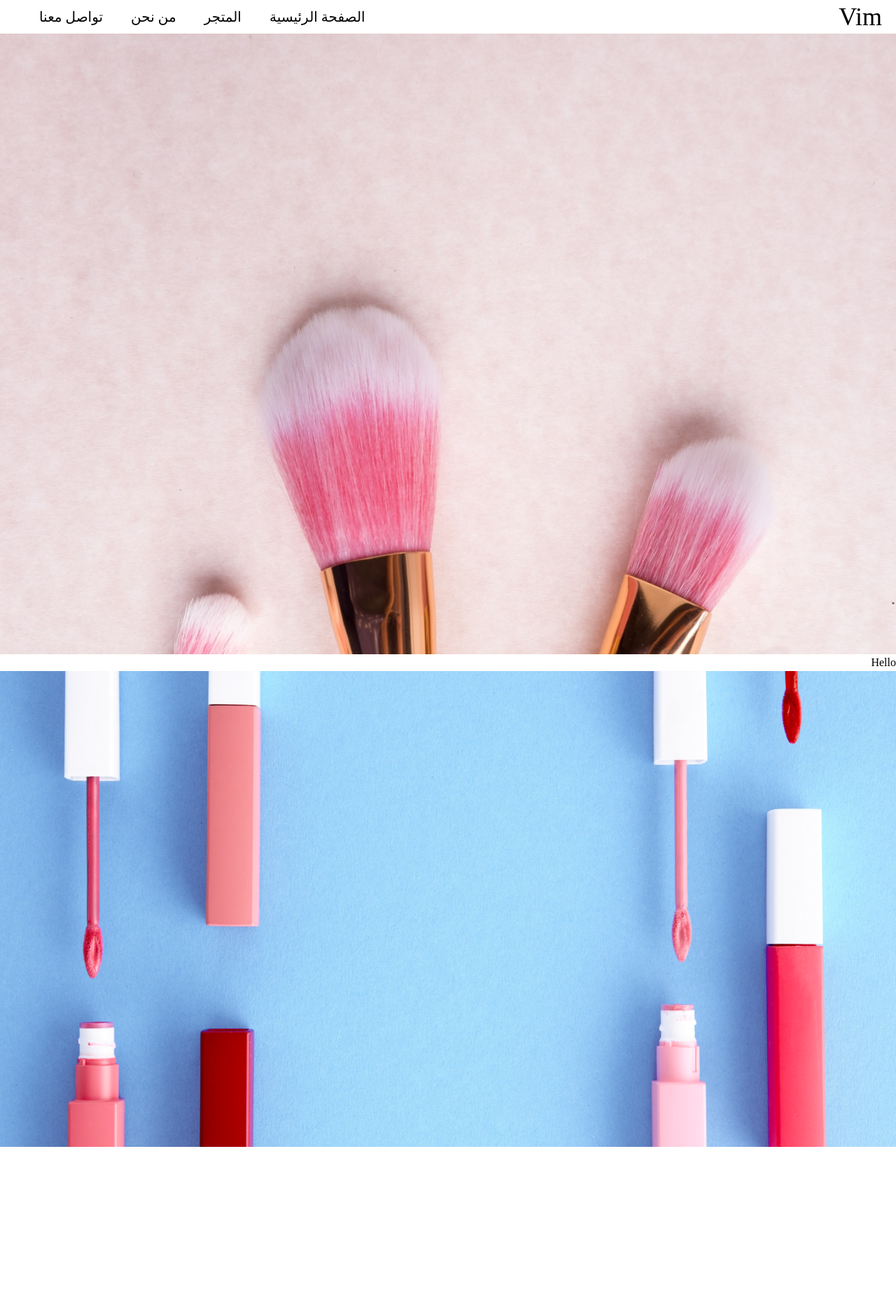
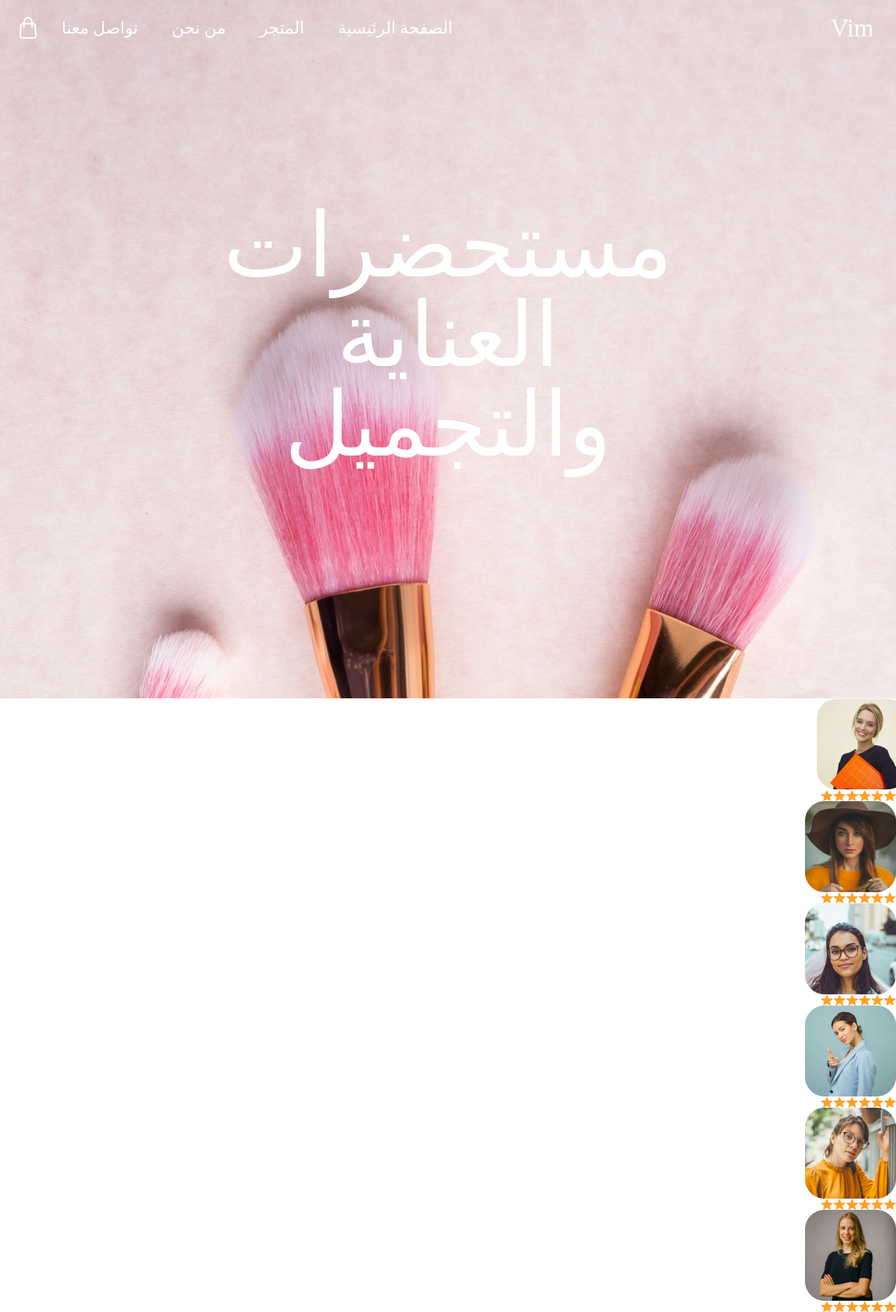
Before and after one commit to Ali-TG/vamill_vim, a React (Vite) app: page / in a window 1280 px wide. Shown: the whole page at 70% size. Before the commit the page ends 1639 px from the top, so only its background shows below. Built offline with nearby package versions, Linux system fonts and the light colour scheme; a web font is replaced by a local one.

Commit message:
Update - 3

```diff
--- a/src/App.jsx
+++ b/src/App.jsx
@@ -11,12 +11,12 @@ const App = () => {
         <div className='min-h-screen relative flex flex-col'>
           <NavBar/>
             <Routes>
-              <Route index element={<Home/>}/>
+              <Route path='/' element={<Home/>}/>
               <Route path='/shop' element={<Shop/>}/>
               <Route path='/about' element={<About/>}/>
               <Route path='/contact' element={<Contact/>}/>
             </Routes>
-          <Footer/>
+            {/* <Footer/> */}
         </div>
     )
 };
--- a/src/components/NavBar/NavBar.jsx
+++ b/src/components/NavBar/NavBar.jsx
@@ -1,23 +1,35 @@
 import { useState } from "react";
 import { Cross as Hamburger } from 'hamburger-react';
 import Cart from "../Pages/Cart/Cart";
-import { Link } from 'react-router-dom'
+import { json, Link } from 'react-router-dom'
 
-const NavBar = () => {
-    const [isOpen, setOpen] = useState(false)
-    const NavItems = [
-                    {name:'الصفحة الرئيسية', href:'/'},
-                    {name:'المتجر', href:'/shop'},
-                    {name:'من نحن', href:'/about'},
-                    {name:'تواصل معنا', href:'/contact'}]
+
+
+const NavBar = (props) => {
+
     return(
         <header>
-            <nav>
-                <div className='mobile'>
+            <DesktopNav/>
+            <MobileNav/>
+        </header>
+    )
+}
+
+const MobileNav = () => {
+    const NavItems = [
+        {name:'الصفحة الرئيسية', href:'/', background: 'bg-home'},
+        {name:'المتجر', href:'/shop', background: 'bg-shop'},
+        {name:'من نحن', href:'/about', background: 'bg-about'},
+        {name:'تواصل معنا', href:'/contact', background: 'bg-contact'}]
+    const [isOpen, setOpen] = useState(false)
+
+    return(
+        <nav>
+            <div className='mobile'>
                     <h1 className='text-4xl p-1'><a href="/">Vim</a></h1>
                     <div className='flex items-center justify-between'>
                         <Cart/>
-                        <Hamburger toggled={isOpen} toggle={setOpen} rounded color={!isOpen ? '#000' : '#fff'}/>
+                        <Hamburger toggled={isOpen} toggle={setOpen} rounded color={!isOpen ? '#fff' : '#000'}/>
                     </div>
                 </div>
                 <div>
@@ -27,16 +39,79 @@ const NavBar = () => {
                         </ul>
                     </div>
                 </div>
+        </nav>
+    )
+}
+
+const DesktopNav = () => {
+    const [background, setBackground] = useState('bg-home')
+    const [content, setContent] = useState(<HomeContent/>)
+    const NavItems = [
+        {name:'الصفحة الرئيسية', href:'/', background: 'bg-home', texts: <HomeContent/>},
+        {name:'المتجر', href:'/shop', background: 'bg-shop', texts: <ShopContent/>},
+        {name:'من نحن', href:'/about', background: 'bg-about', texts: <AboutContent/>},
+        {name:'تواصل معنا', href:'/contact', background: 'bg-contact', texts: <ContactForm/>}]
+
+
+    return(
+        <nav className={`${background} w-full h-[998px] bg-center`}>
+            <div>
                 <div className='desktop'>
-                    <h1 className='text-4xl p-1'><a href="/">Vim</a></h1>
-                    <div>
-                        <ul className='flex items-center justify-between'>
-                            {NavItems.map((item) => {return <li key={item.name} className='ml-10'><Link to={item.href}>{item.name}</Link></li>})}
-                        </ul>
-                    </div>
+                        <h1 className='text-4xl p-4'><a href="/">Vim</a></h1>
+                        <div className='flex items-center justify-between'>
+                            <ul className={'flex items-center justify-between'}>
+                                {NavItems.map((item) => {return <li key={item.name} onClick={() => setContent(item.texts)} className=' text-2xl m-6'><Link to={item.href} onClick={() => {return setBackground(item.background)}}>{item.name}</Link></li>})}
+                            </ul>
+                            <Cart/>
+                        </div>
                 </div>
-            </nav>
-        </header>
+                {content}
+            </div>
+        </nav>
+    )
+}
+
+const HomeContent = () => {
+    return(
+        <h1 className='flex items-center justify-center pt-52 mx-auto text-9xl w-[550px] text-center text-white'>مستحضرات العناية والتجميل</h1>
+    )
+}
+
+const ShopContent = () => {
+    return(
+        <h1 className='flex items-start pt-36 mr-8 text-8xl w-[600px] text-white'>اكتشف أفضل العلامات
+        التجارية
+        </h1>
+    )
+}
+
+const AboutContent = () => {
+    return(
+        <h1 className='flex items-start justify-center pt-36 text-9xl text-white'>من نحن</h1>
+    )
+}
+
+const ContactForm = () => {
+    const InputInfo = [
+                {name:"Name", type:"text", placeholder:"الاسم"},
+                {name:"Email", type:"email", placeholder:"البريد الإلكتروني"},
+                {name:"Message", type:"text", placeholder:"الرسالة"}]
+    return(
+        <div className='flex items-start flex-col justify-between mx-16 mb-8'>
+            <h1 className='text-6xl text-white'>تواصل معنا</h1>
+            <form onSubmit="" action="">
+                {InputInfo.map((item) => {return <Input id={item.name} type={item.type} placeholder={item.placeholder} />})}
+            </form>
+        </div>
+    )
+}
+
+const Input = (props) => {
+
+    return(
+        <div className='my-12'>
+            <input className="bg-opacity-5 text-2xl border-b-2 border-solid border-r-0 border-t-0 border-l-0 border-b-white bg-gray-400 p-2 w-[500px]" id={props.id} type={props.type} placeholder={props.placeholder}/>
+        </div>
     )
 }
 
--- /dev/null
+++ b/src/components/Pages/Content/Content.jsx
@@ -0,0 +1,9 @@
+const Content = (props) => {
+  return(
+    <div className='flex flex-col items-center relative justify-center m-4 p-16 bg-blue-600'>
+      {props.children}
+    </div>
+  )
+}
+
+export default Content;
--- a/src/components/Pages/Home/Home.jsx
+++ b/src/components/Pages/Home/Home.jsx
@@ -1,13 +1,23 @@
+import Content from '../Content/Content';
+import Reviews from '../Reviews/Reviews';
 import Background from './../../../assets/Background.png'
 const Home = () => {
     return(
-        <div className=' relative top-0'>
-            <div>
-                <img src={Background} alt='Background'/>
-                <h1>Hello</h1>
+        <div className=''>
+            <div className='relative'>
             </div>
+            <Reviews/>
         </div>
-    )
-}
+    );
+};
+
+export const HomeBackground = () => {
+    return(
+        <div className='bg-home min-w-full h-[996px] bg-center absolute top-0 z-[-1]'>
+            <h1>مستحضرات العناية والتجميل</h1>
+        </div>
+    );
+};
+
 
 export default Home;
--- /dev/null
+++ b/src/components/Pages/Reviews/Imges.jsx
@@ -0,0 +1,8 @@
+import img1 from './../../../assets/pexels-moose-photos-1587009 1.png';
+import img2 from './../../../assets/pexels-ali-pazani-2613260 1.png';
+import img3 from './../../../assets/pexels-daniel-xavier-1239288 1.png';
+import img4 from './../../../assets/pexels-moose-photos-1036622 1.png'
+import img5 from './../../../assets/pexels-diego-felipe-de-souza-1771999 1.png'
+import img6 from './../../../assets/pexels-mentatdgt-1024311 1.png'
+
+export default [img1, img2, img3, img4, img5, img6];
--- /dev/null
+++ b/src/components/Pages/Reviews/Rate.jsx
@@ -0,0 +1,3 @@
+import star from './../../../assets/Star.svg';
+
+export default <img src={star} alt='star'/> ;
--- /dev/null
+++ b/src/components/Pages/Reviews/Reviews.css
@@ -0,0 +1,21 @@
+@tailwind base;
+@tailwind components;
+@tailwind utilities;
+
+@layer{
+  .carousel{
+    @apply text-blue-400 flex
+  }
+
+  .inner-carousel{
+    @apply text-blue-400 flex
+  }
+
+  .review{
+    @apply min-h-[40rem] w-1/3 p-[40px] relative
+  }
+
+  .review img{
+    @apply w-full h-full
+  }
+}
--- /dev/null
+++ b/src/components/Pages/Reviews/Reviews.jsx
@@ -0,0 +1,38 @@
+import { motion } from "framer-motion";
+import Imges from "./Imges";
+import star from "./Rate";
+
+const Reviews = () => {
+  const review = [{rate: star, text:"", client:""},
+                  {rate: star, text:"", client:""},
+                  {rate: star, text:"", client:""},
+                  {rate: star, text:"", client:""},
+                  {rate: star, text:"", client:""},
+                  {rate: star, text:"", client:""}]
+  return(
+    <motion.div className='carousel'>
+      <motion.div className='inner-carousel'>
+        {Imges.map((item) => {
+          return(
+            <motion.div className='review'>
+              <img src={item} />
+              <div className='flex'>
+              {review.map((client) => {
+                return(
+                  <>
+                    <span className=''>{client.rate}</span>
+                    <p className=''>{client.text}</p>
+                    <span className=''>{client.client}</span>
+                  </>
+                )
+              })}
+              </div>
+            </motion.div>
+          )
+        })}
+      </motion.div>
+    </motion.div>
+  )
+}
+
+export default Reviews;
--- a/src/index.css
+++ b/src/index.css
@@ -7,6 +7,7 @@
     direction: rtl;
     font-family: 'Lateef';
     box-sizing: border-box;
+
 }
 
 html,body{
@@ -24,13 +25,23 @@ footer{
 
 }
 
+input {
+    border:0;
+    outline:0;
+    border-width:0px;
+    border:none;
+}
+
+input:focus {outline:none!important;}
+
+
 @layer components{
     .mobile{
-        @apply md:hidden flex items-center justify-between p-4 text-white z-50 mix-blend-difference
+        @apply md:hidden flex items-center justify-between p-4 text-white z-50
     }
 
     .desktop{
-        @apply hidden md:flex md:items-center md:justify-between md:text-black md:mx-4 md:text-xl
+        @apply hidden md:flex md:items-center md:justify-between md:text-white md:mx-4
     }
 
     .mobile-menu{
--- a/tailwind.config.cjs
+++ b/tailwind.config.cjs
@@ -4,7 +4,15 @@ module.exports = {
     "./src/**/*.{js,jsx,ts,tsx}",
   ],
   theme: {
-    extend: {},
+    extend: {
+      backgroundImage:{
+        'home':"url('./src/assets/Background.png')",
+        'shop':"url('./src/assets/Shop.png')",
+        'about':"url('./src/assets/About.png')",
+        'contact':"url('./src/assets/ContactBackground.png')",
+        'footer': "url('./src/assets/Footer.png')"
+      }
+    },
   },
   plugins: [],
 }
```
Also changed, not shown: src/assets/Star.svg (added).
